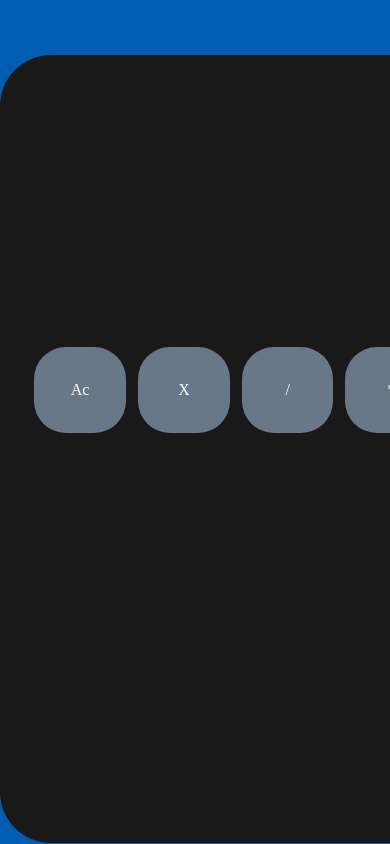
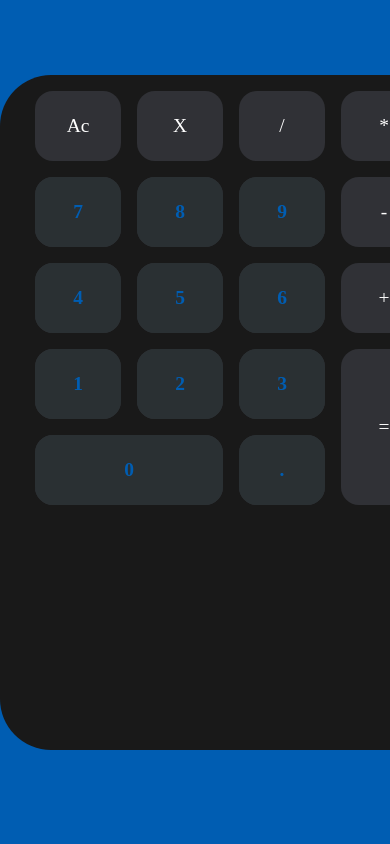
Before and after one commit to joao121gf/html-css, a plain HTML site: page exercicios/ex023/calculadora.html in a window 390 px wide. Shown: the top 844 px of the page. Drawn offline with Linux system fonts and the light colour scheme.

Commit message:
Terminando layout da calculadora, falta responsividade

```diff
--- a/exercicios/ex023/calculadora.html
+++ b/exercicios/ex023/calculadora.html
@@ -13,9 +13,31 @@
             <table>
                 <tr>
                     <td>Ac</td>
-                    <td>X</td>
-                    <td>/</td>
-                    <td>*</td>
+                    <td class="operadores">X</td>
+                    <td class="operadores">/</td>
+                    <td class="operadores">*</td>
+                </tr>
+                <tr>
+                    <td class="numeros">7</td>
+                    <td class="numeros">8</td>
+                    <td class="numeros">9</td>
+                    <td class="operadores">-</td>
+                </tr>
+                <tr>
+                    <td class="numeros">4</td>
+                    <td class="numeros">5</td>
+                    <td class="numeros">6</td>
+                    <td class="operadores">+</td>
+                </tr>
+                <tr>
+                    <td class="numeros">1</td>
+                    <td class="numeros">2</td>
+                    <td class="numeros">3</td>
+                    <td rowspan="2" class="igual">=</td>
+                </tr>
+                <tr>
+                    <td colspan="2" class="numeros">0</td>
+                    <td class="numeros">.</td>
                 </tr>
             </table>
         </div>
--- a/exercicios/ex023/estilo/style.css
+++ b/exercicios/ex023/estilo/style.css
@@ -11,43 +11,67 @@ body {
 }
 .centro {
   background-color: #191919;
-  width: 470px;
-  height: 788px;
+  width: 462px;
+  height: 80vh;
+  min-height: 300px;
   border-radius: 51px;
   color: white;
   margin: auto;
+
 }
 
 .tabela {
   /* background-color: aliceblue; */
   height: 425px;
   width: 427px;
-  margin: 22px;
-  position: absolute;
-  margin-top: 280px;
+  margin: 19px;
+  /* position: relative; */
+  margin-top: 20px;
+  display: block;
 }
 
 tr {
-  background-color: #687888;
+  background-color: #303136;
+
 }
 
 td {
-  padding: 28px;
+  padding: 22px;
   margin-left: 2px;
-  height: 30px;
-  width: 37px;
+  height: 26px;
+  width: 42px;
   text-align: center;
-  border-radius: 32px;
+  border-radius: 18px;
+  font-size: 2em;
+
+
 }
 
 table {
   margin-left: 0px;
   border-collapse: separate;
-  border-spacing: 12px;
-  margin: 0 0 0 17;
+  border-spacing: 16px;
+  /* margin: 13 0 0 12; */
+  padding-bottom: 30vh;
+  margin-bottom: 20vh;
+  font-size: 2.5vh;
+  font-size: 2.5vw;
+
+
+
 }
 
 tbody {
   padding: 0px;
   margin: 0px;
+
 }
+
+
+.numeros {
+  color: #005DB2;
+  background-color: #2A3033;
+  font-weight: bolder;
+
+
+}
```
